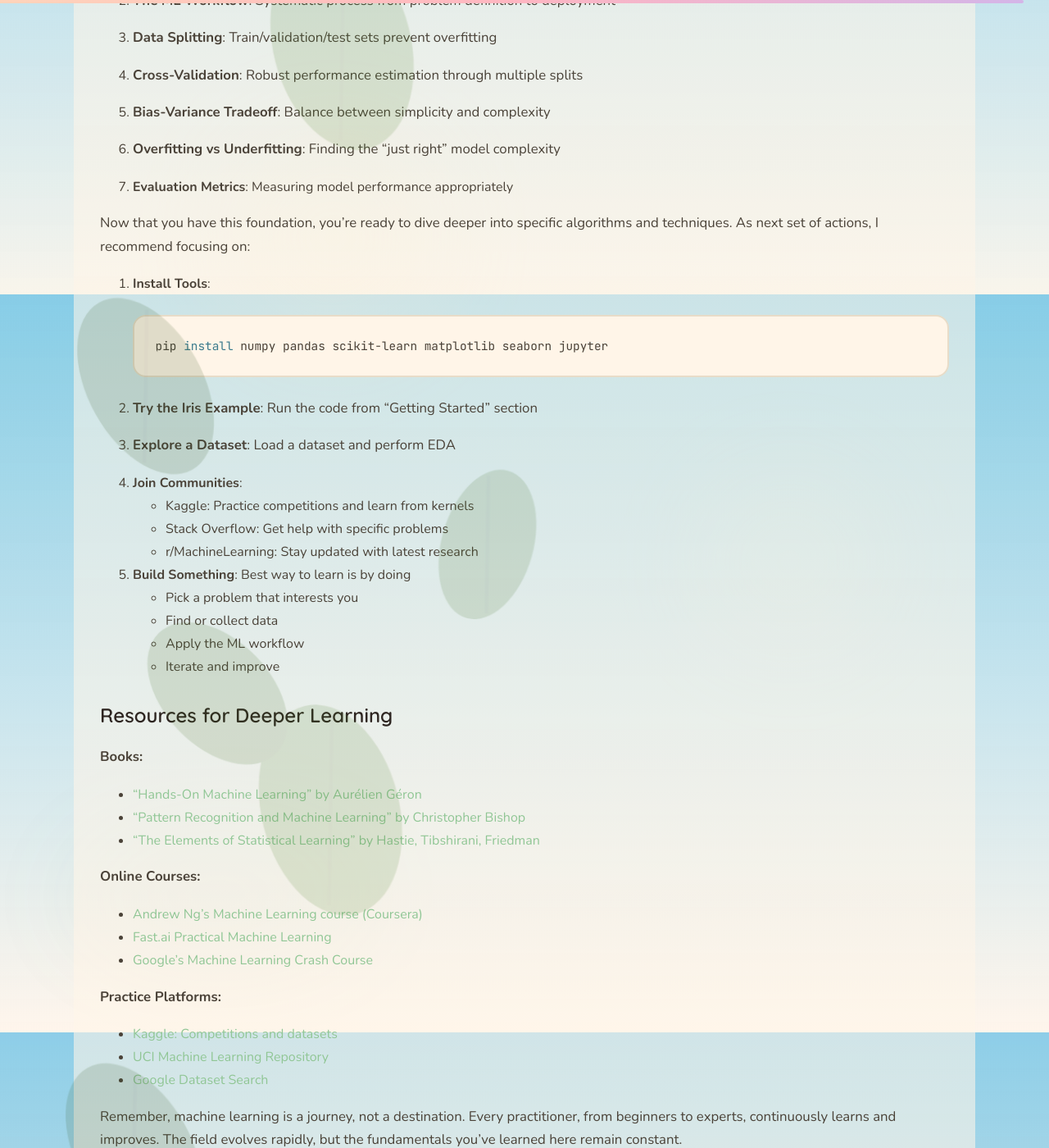
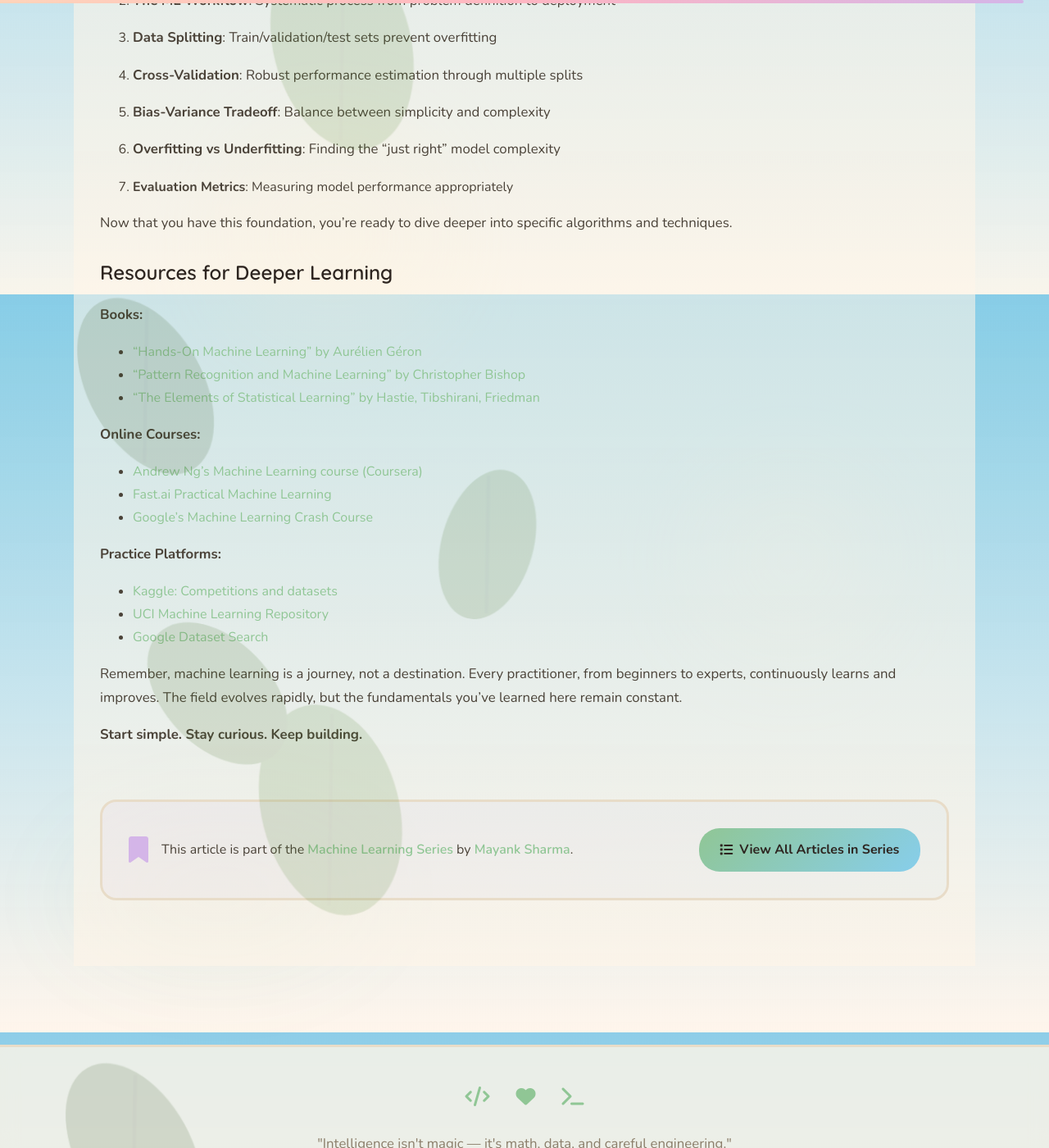
Before and after one commit to mayank1101/mayank1101.github.io, a Jekyll site: the page built from _posts/2026-01-29-intro-ml.md, in a window 1280 px wide and 1400 px high, scrolled down 26641 px. Shown: the whole window at 82% size. Built offline with Jekyll 4.4.1, drawn with Linux system fonts in a browser that asks for light colours.

Commit message:
removed extra text

````diff
--- a/_posts/2026-01-29-intro-ml.md
+++ b/_posts/2026-01-29-intro-ml.md
@@ -900,27 +900,7 @@ You now understand the fundamental concepts that underpin all of machine learnin
 
 7. **Evaluation Metrics**: Measuring model performance appropriately
 
-Now that you have this foundation, you're ready to dive deeper into specific algorithms and techniques. As next set of actions, I recommend focusing on:
-
-1. **Install Tools**:
-```bash
-pip install numpy pandas scikit-learn matplotlib seaborn jupyter
-```
-
-2. **Try the Iris Example**: Run the code from "Getting Started" section
-
-3. **Explore a Dataset**: Load a dataset and perform EDA
-
-4. **Join Communities**:
-   - Kaggle: Practice competitions and learn from kernels
-   - Stack Overflow: Get help with specific problems
-   - r/MachineLearning: Stay updated with latest research
-
-5. **Build Something**: Best way to learn is by doing
-   - Pick a problem that interests you
-   - Find or collect data
-   - Apply the ML workflow
-   - Iterate and improve
+Now that you have this foundation, you're ready to dive deeper into specific algorithms and techniques.
 
 ### Resources for Deeper Learning
 
````
